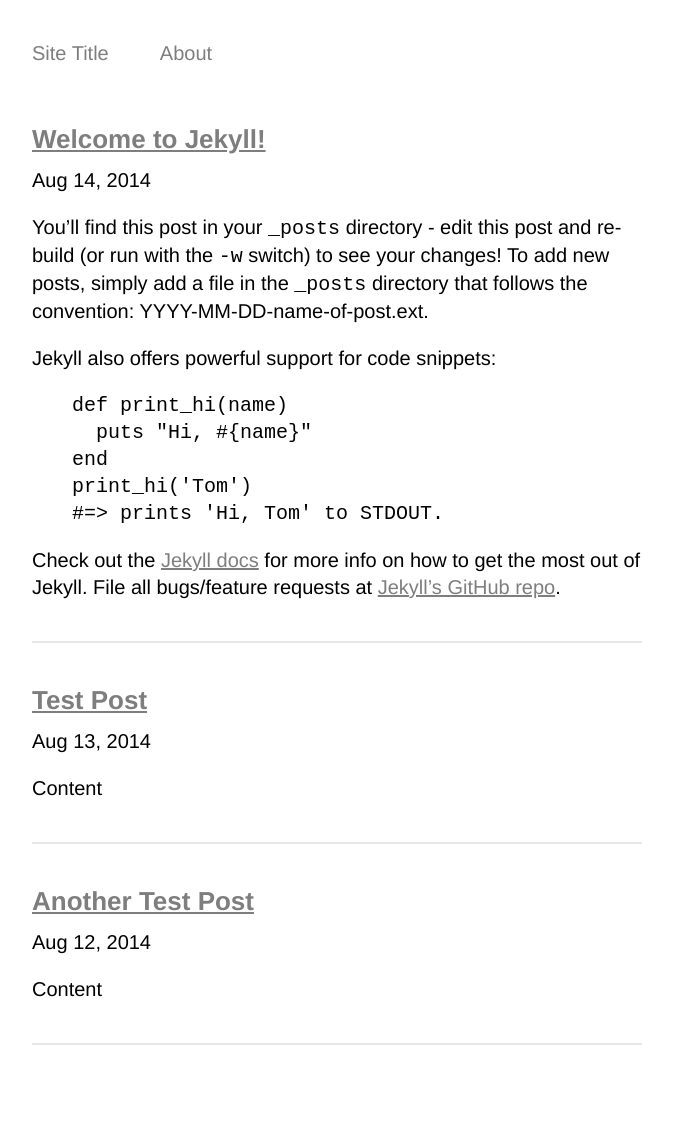
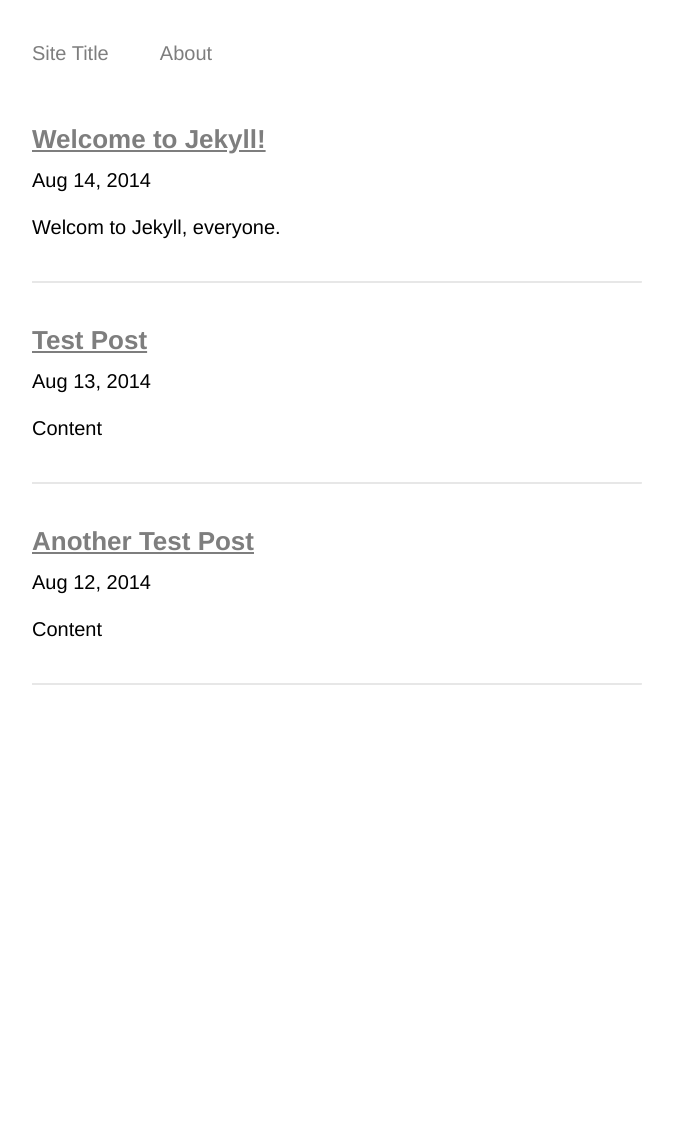
Before and after one commit to kmcgillivray/jekyll-base-template, a Jekyll site: the page built from index.html, in a window 1280 px wide. Shown: the whole page, without its empty margins (303-976 px from the left). Built offline with Jekyll 4.4.1, drawn with Linux system fonts in a browser that asks for light colours; after the commit the page ends 900 px from its top, so only the background shows below that.

Commit message:
A couple minor changes.

```diff
--- a/_posts/2014-08-14-welcome-to-jekyll.markdown
+++ /dev/null
@@ -1,22 +0,0 @@
----
-layout: post
-title:  "Welcome to Jekyll!"
----
-
-You'll find this post in your `_posts` directory - edit this post and re-build (or run with the `-w` switch) to see your changes!
-To add new posts, simply add a file in the `_posts` directory that follows the convention: YYYY-MM-DD-name-of-post.ext.
-
-Jekyll also offers powerful support for code snippets:
-
-{% highlight ruby %}
-def print_hi(name)
-  puts "Hi, #{name}"
-end
-print_hi('Tom')
-#=> prints 'Hi, Tom' to STDOUT.
-{% endhighlight %}
-
-Check out the [Jekyll docs][jekyll] for more info on how to get the most out of Jekyll. File all bugs/feature requests at [Jekyll's GitHub repo][jekyll-gh].
-
-[jekyll-gh]: https://github.com/jekyll/jekyll
-[jekyll]:    http://jekyllrb.com
--- /dev/null
+++ b/_posts/2014-08-14-welcome-to-jekyll.md
@@ -0,0 +1,6 @@
+---
+layout: post
+title:  "Welcome to Jekyll!"
+---
+
+Welcom to Jekyll, everyone.
```
Also changed, not shown: _posts/2014-08-12-another-test-post.md (renamed from _posts/2014-08-12-another-test-post copy.markdown), _posts/2014-08-13-test-post.md (renamed from _posts/2014-08-13-test-post.markdown), index.html (indentation only).
